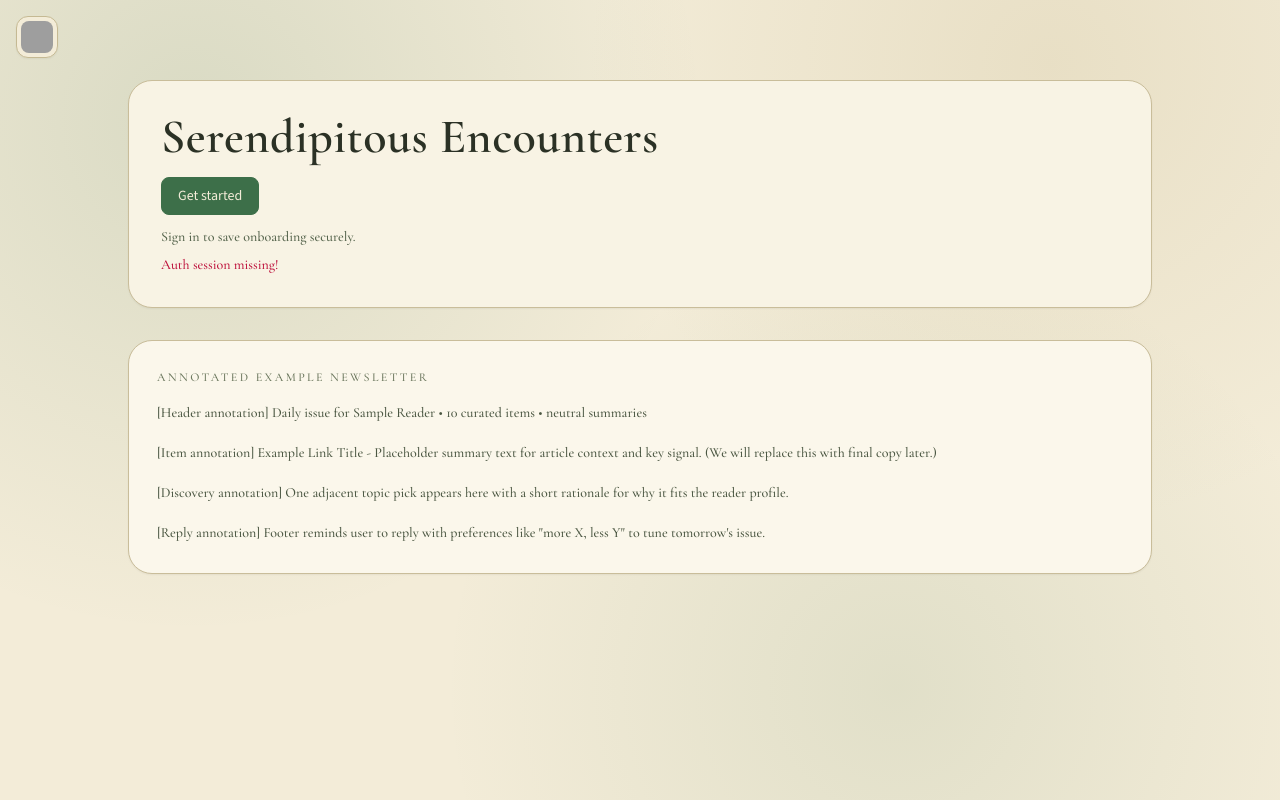
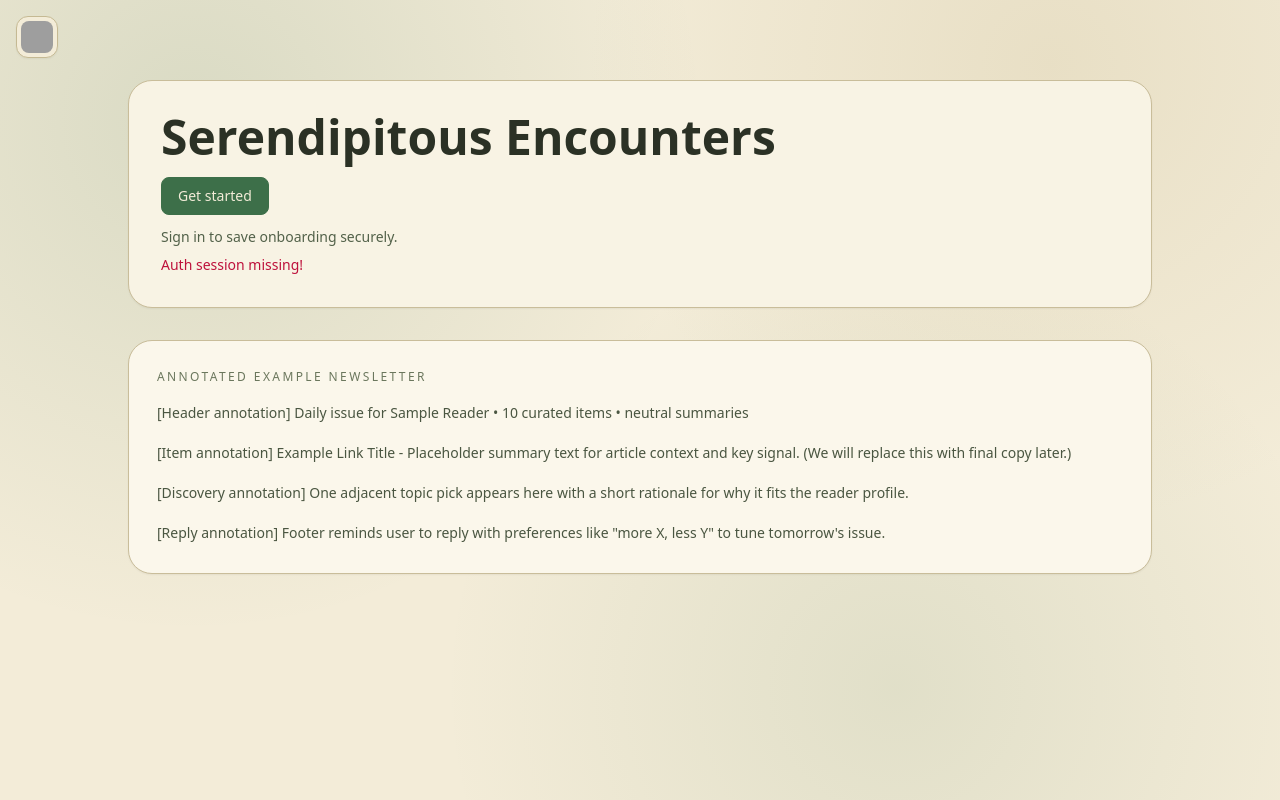
Before and after one commit to coder-2011/no-circles, a Next.js app: page / in a window 1280 px wide. Built offline with nearby package versions, Linux system fonts and the light colour scheme; no server answers; grey boxes are pictures that could not be loaded.

Commit message:
Revert "style(ui): apply font families across typography and controls"
This reverts commit 13a0208145dbe772c2253f87083030b7102d275a.

```diff
--- a/app/globals.css
+++ b/app/globals.css
@@ -11,31 +11,6 @@ body {
   min-height: 100vh;
   background: #f3ecd8;
   color: #2d3426;
-  font-family: var(--font-ui), sans-serif;
-}
-
-h1,
-h2,
-h3,
-h4,
-h5,
-h6 {
-  font-family: var(--font-editorial), serif;
-  letter-spacing: 0.01em;
-}
-
-p,
-li,
-blockquote {
-  font-family: var(--font-editorial), serif;
-}
-
-button,
-input,
-textarea,
-label,
-a {
-  font-family: var(--font-ui), sans-serif;
 }
 
 
```
